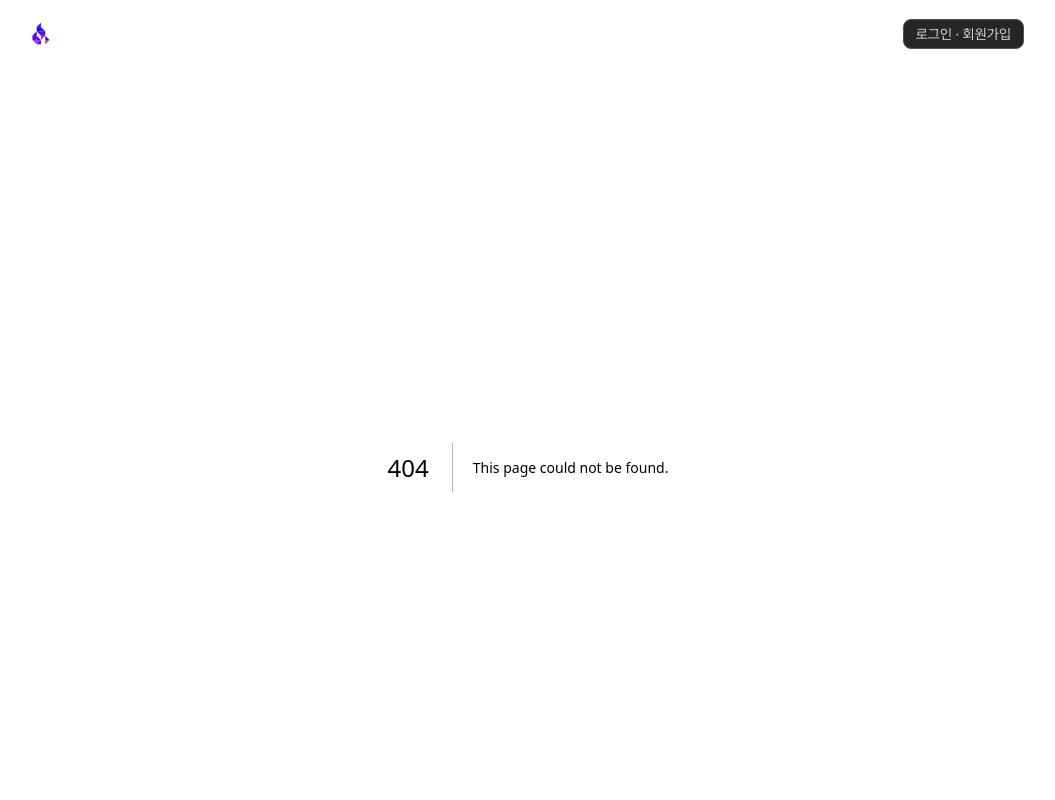
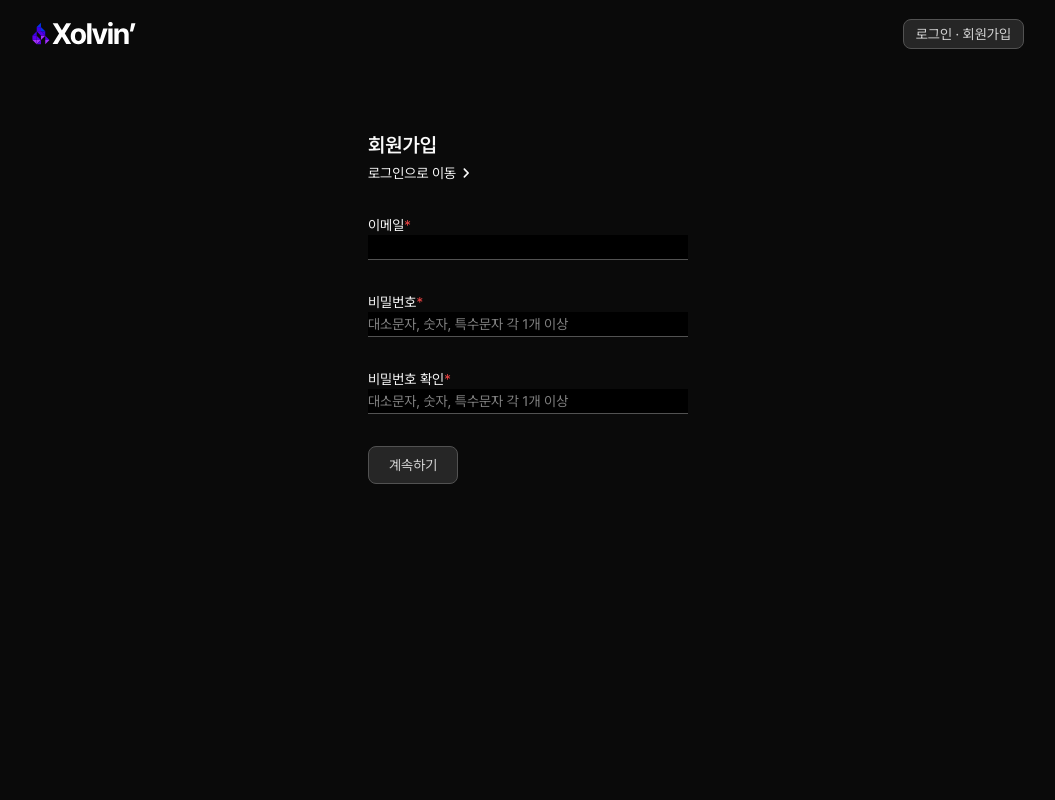
Before and after one commit to xolving/xolving-frontend, a Next.js app: page /join in a window 1280 px wide. Before the commit this address had no page. Shown: the top 800 px of the page, without its empty margins (112-1167 px from the left). Built offline with nearby package versions, Linux system fonts and the light colour scheme.

Commit message:
:sparkles: 로그인 회원가입 화면 구현

```diff
--- /dev/null
+++ b/app/join/page.tsx
@@ -0,0 +1,108 @@
+'use client';
+
+import ContinueButton from '@/components/account/Continue-Button';
+import { IcRoundNavigateNext } from '@/components/Icons';
+import Link from 'next/link';
+import { useCallback, useState } from 'react';
+
+export default function Page() {
+  // 1: 비밀번호가 서로 일치하지 않음
+  // 2: 비밀번호 정규식이 일치하지 않음
+  // 3: 이메일 정규식이 일치하지 않음
+  const [error, setError] = useState<number[]>([]);
+  const emailRegex =
+    /^[0-9a-zA-Z]([-_.]?[0-9a-zA-Z])*@[0-9a-zA-Z]([-_.]?[0-9a-zA-Z])*\.[a-zA-Z]{2,3}$/i;
+  const passwordRegex =
+    /^(?=.*[a-z])(?=.*[A-Z])(?=.*\d)(?=.*[@$!%*?&])[A-Za-z\d@$!%*?&]{8,}$/;
+
+  const onSubmit = useCallback((formData: FormData) => {
+    const email = formData.get('email')?.valueOf() as string;
+    const password = formData.get('password')?.valueOf() as string;
+    const rePassword = formData.get('repassword')?.valueOf();
+
+    if (!emailRegex.test(email)) setError([...error, 2]);
+    else if (password != rePassword || !passwordRegex.test(password))
+      setError([...error, 1]);
+    else setError([]);
+  }, []);
+
+  return (
+    <main className="grid">
+      <form
+        className="mx-auto md:w-1/4 w-3/4 mt-16 grid gap-y-8"
+        action={onSubmit}
+      >
+        <div className="grid items-center">
+          <h1 className="font-semibold text-xl">회원가입</h1>
+          <div className="flex mt-1 gap-x-0 hover:gap-x-2 duration-300">
+            <Link href={'/login'} className="text-sm">
+              로그인으로 이동
+            </Link>
+            <IcRoundNavigateNext scope={20} />
+          </div>
+        </div>
+        <div>
+          <p className="text-sm">
+            이메일<a className="text-red-500">*</a>
+          </p>
+          <input
+            name="email"
+            style={{
+              boxShadow: '0 0 0 1000px black inset',
+              WebkitBoxShadow: '0 0 0 1000px black inset',
+              WebkitTextFillColor: '#fff',
+            }}
+            className={`bg-[#00000000] border-b ${
+              error.includes(2) ? 'border-b-red-600' : 'border-b-neutral-600'
+            } focus:py-2 outline-none duration-300 w-full`}
+          ></input>
+          {error.includes(2) && (
+            <p className="text-red-600 text-sm">이메일이 올바르지 않습니다.</p>
+          )}
+        </div>
+        <div>
+          <p className="text-sm">
+            비밀번호<a className="text-red-500">*</a>
+          </p>
+          <input
+            name="password"
+            placeholder="대소문자, 숫자, 특수문자 각 1개 이상"
+            style={{
+              boxShadow: '0 0 0 1000px black inset',
+              WebkitBoxShadow: '0 0 0 1000px black inset',
+              WebkitTextFillColor: '#fff',
+            }}
+            type="password"
+            className={`placeholder:opacity-50 placeholder:text-sm bg-[#00000000] border-b ${
+              error.includes(1) ? 'border-b-red-600' : 'border-b-neutral-600'
+            } focus:py-2 outline-none duration-300 w-full`}
+          ></input>
+          {error.includes(1) && (
+            <p className="text-red-600 text-sm">
+              비밀번호가 일치하지 않거나 올바르지 않습니다.
+            </p>
+          )}
+        </div>
+        <div>
+          <p className="text-sm">
+            비밀번호 확인<a className="text-red-500">*</a>
+          </p>
+          <input
+            name="repassword"
+            placeholder="대소문자, 숫자, 특수문자 각 1개 이상"
+            style={{
+              boxShadow: '0 0 0 1000px black inset',
+              WebkitBoxShadow: '0 0 0 1000px black inset',
+              WebkitTextFillColor: '#fff',
+            }}
+            type="password"
+            className={`placeholder:opacity-50 placeholder:text-sm bg-[#00000000] border-b ${
+              error.includes(1) ? 'border-b-red-600' : 'border-b-neutral-600'
+            } focus:py-2 outline-none duration-300 w-full`}
+          ></input>
+        </div>
+        <ContinueButton />
+      </form>
+    </main>
+  );
+}
--- /dev/null
+++ b/app/login/page.tsx
@@ -0,0 +1,57 @@
+'use client';
+
+import ContinueButton from '@/components/account/Continue-Button';
+import { IcRoundNavigateNext } from '@/components/Icons';
+import Link from 'next/link';
+import { useCallback } from 'react';
+
+export default function Page() {
+  const onSubmit = useCallback((formDate: FormData) => {
+    formDate.get('');
+  }, []);
+
+  return (
+    <main className="grid">
+      <form
+        className="mx-auto md:w-1/4 w-3/4 mt-16 grid gap-y-8"
+        action={onSubmit}
+      >
+        <div className="grid items-center">
+          <h1 className="font-semibold text-xl">로그인</h1>
+          <div className="flex mt-1 gap-x-0 hover:gap-x-2 duration-300">
+            <Link href={'/join'} className="text-sm">
+              회원가입으로 이동
+            </Link>
+            <IcRoundNavigateNext scope={20} />
+          </div>
+        </div>
+        <div>
+          <p className="text-sm">이메일</p>
+          <input
+            name="email"
+            style={{
+              boxShadow: '0 0 0 1000px black inset',
+              WebkitBoxShadow: '0 0 0 1000px black inset',
+              WebkitTextFillColor: '#fff',
+            }}
+            className="bg-[#00000000] border-b border-b-neutral-600 focus:py-2 outline-none duration-300 w-full"
+          ></input>
+        </div>
+        <div>
+          <p className="text-sm">비밀번호</p>
+          <input
+            name="password"
+            style={{
+              boxShadow: '0 0 0 1000px black inset',
+              WebkitBoxShadow: '0 0 0 1000px black inset',
+              WebkitTextFillColor: '#fff',
+            }}
+            type="password"
+            className="bg-[#00000000] border-b border-b-neutral-600 focus:py-2 outline-none duration-300 w-full"
+          ></input>
+        </div>
+        <ContinueButton />
+      </form>
+    </main>
+  );
+}
--- /dev/null
+++ b/components/account/Continue-Button.tsx
@@ -0,0 +1,7 @@
+export default function ContinueButton() {
+  return (
+    <button className="focus:left-20 duration-300 w-fit bg-neutral-800 rounded-lg text-sm px-5 py-2 border border-neutral-600 text-neutral-300">
+      계속하기
+    </button>
+  );
+}
```
